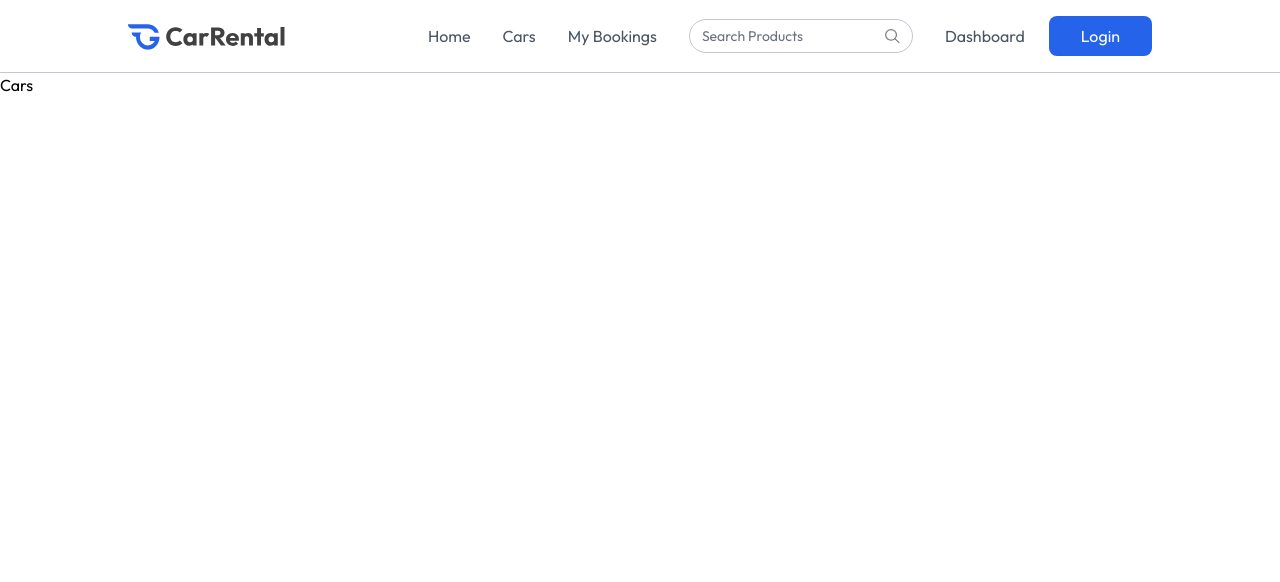
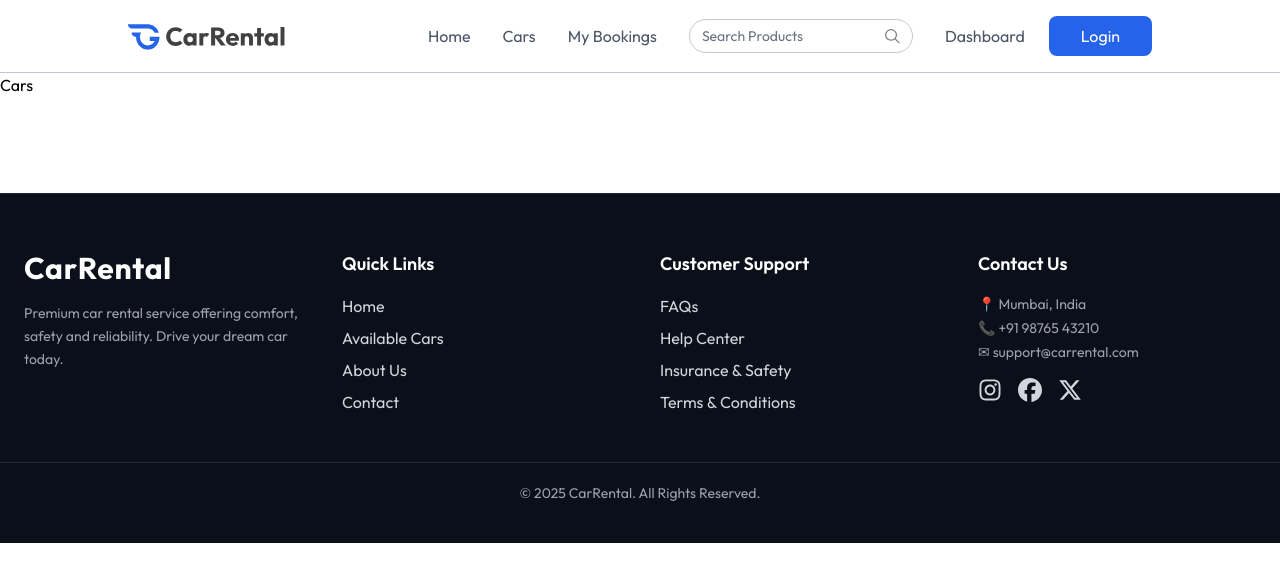
Before and after one commit to TechySuryansh/CarRental, a React (Vite) app in the folder client/: page /cars in a window 1280 px wide. Shown: the top 582 px of the page. Built offline with nearby package versions, Linux system fonts and the light colour scheme.

Commit message:
added car details

```diff
--- a/client/package.json
+++ b/client/package.json
@@ -16,6 +16,7 @@
     "multer": "^2.0.2",
     "react": "^19.1.1",
     "react-dom": "^19.1.1",
+    "react-icons": "^5.5.0",
     "react-redux": "^9.2.0",
     "react-router-dom": "^7.9.5",
     "tailwindcss": "^4.1.16"
--- a/client/src/App.jsx
+++ b/client/src/App.jsx
@@ -6,6 +6,7 @@ import CarDetails from './pages/CarDetails'
 import MyBookings from './pages/MyBookings'
 import Cars from './pages/Cars'
 import Login from './components/Login'
+import Footer from './components/Footer'
 
 const App = () => {
   const[showLogin,setShowLogin]=useState(false)
@@ -22,6 +23,8 @@ const App = () => {
 
 
       </Routes>
+      {!isOwnerPath && <Footer/>}
+
     </>
 
   )
--- /dev/null
+++ b/client/src/components/Footer.jsx
@@ -0,0 +1,61 @@
+import React from 'react'
+import { Link } from 'react-router-dom'
+import { FaInstagram, FaFacebook, FaXTwitter } from "react-icons/fa6";
+
+const Footer = () => {
+  return (
+    <footer className="bg-[#0B0F1A] text-gray-300 pt-14 pb-10 mt-24 border-t border-gray-800">
+
+      <div className="max-w-7xl mx-auto px-6 grid grid-cols-1 md:grid-cols-4 gap-10">
+
+        <div>
+          <h2 className="text-3xl font-bold text-white tracking-wide">CarRental</h2>
+          <p className="mt-4 text-gray-400 text-sm leading-relaxed">
+            Premium car rental service offering comfort, safety and reliability.
+            Drive your dream car today.
+          </p>
+        </div>
+
+        <div>
+          <h3 className="text-lg font-semibold text-white mb-4">Quick Links</h3>
+          <ul className="space-y-2">
+            <li><Link to="/" className="hover:text-white transition">Home</Link></li>
+            <li><Link to="/cars" className="hover:text-white transition">Available Cars</Link></li>
+            <li><Link to="/about" className="hover:text-white transition">About Us</Link></li>
+            <li><Link to="/contact" className="hover:text-white transition">Contact</Link></li>
+          </ul>
+        </div>
+
+        <div>
+          <h3 className="text-lg font-semibold text-white mb-4">Customer Support</h3>
+          <ul className="space-y-2">
+            <li><Link className="hover:text-white transition">FAQs</Link></li>
+            <li><Link className="hover:text-white transition">Help Center</Link></li>
+            <li><Link className="hover:text-white transition">Insurance & Safety</Link></li>
+            <li><Link className="hover:text-white transition">Terms & Conditions</Link></li>
+          </ul>
+        </div>
+
+        <div>
+          <h3 className="text-lg font-semibold text-white mb-4">Contact Us</h3>
+          <p className="text-gray-400 text-sm">📍 Mumbai, India</p>
+          <p className="text-gray-400 text-sm mt-1">📞 +91 98765 43210</p>
+          <p className="text-gray-400 text-sm mt-1">✉ support@carrental.com</p>
+
+          <div className="flex space-x-4 mt-4">
+            <FaInstagram size={24} className="cursor-pointer hover:text-white"/>
+            <FaFacebook size={24} className="cursor-pointer hover:text-white"/>
+            <FaXTwitter size={24} className="cursor-pointer hover:text-white"/>
+          </div>
+
+        </div>
+      </div>
+
+      <div className="border-t border-gray-800 mt-12 pt-5 text-center text-gray-400 text-sm">
+        © {new Date().getFullYear()} CarRental. All Rights Reserved.
+      </div>
+    </footer>
+  )
+}
+
+export default Footer
--- /dev/null
+++ b/client/src/components/Loader.jsx
@@ -0,0 +1,11 @@
+import React from 'react'
+
+const Loader = () => {
+  return (
+   <div className='flex justify-center items-center h-[80vh] '>
+ <div className='animate-spin rounded-full h-14 w-14 border-4>border-t-4 border-gray-200'></div>
+   </div>
+  )
+}
+
+export default Loader
--- /dev/null
+++ b/client/src/components/Newsletter.jsx
@@ -0,0 +1,44 @@
+import React from 'react'
+
+const Newsletter = () => {
+  return (
+    <div className="relative flex flex-col items-center justify-center text-center space-y-4 px-4 md:px-8 py-16 my-20 rounded-2xl
+    bg-gradient-to-r from-indigo-500 via-blue-500 to-cyan-400 shadow-xl overflow-hidden">
+
+      {/* Floating glow overlay */}
+      <div className="absolute inset-0 bg-[url('https://grainy-gradients.vercel.app/noise.svg')] opacity-15 pointer-events-none"></div>
+
+      <h1 className="md:text-4xl text-3xl font-bold text-white drop-shadow-lg">
+        Never Miss a Deal!
+      </h1>
+
+      <p className="md:text-lg text-gray-200 max-w-2xl">
+        Subscribe to get the latest offers, new arrivals, and exclusive discounts
+      </p>
+
+      <form className="relative flex items-center w-full max-w-xl mt-4">
+        <input
+          className="w-full h-12 md:h-14 px-4 bg-white/90 backdrop-blur-sm
+          border border-white/50 rounded-l-xl text-gray-700
+          shadow-inner focus:outline-none focus:border-white focus:ring-2 focus:ring-white/70 transition-all"
+          type="email"
+          placeholder="Enter your email"
+          required
+        />
+
+        <button
+          type="submit"
+          className="h-12 md:h-14 px-6 md:px-10 bg-black text-white font-semibold rounded-r-xl
+          hover:bg-gray-900 transition-all tracking-wide"
+        >
+          Subscribe
+        </button>
+      </form>
+
+      {/* bottom accent bar */}
+      <div className="w-24 h-1 mt-6 bg-white/80 rounded-full"></div>
+    </div>
+  )
+}
+
+export default Newsletter
--- a/client/src/pages/CarDetails.jsx
+++ b/client/src/pages/CarDetails.jsx
@@ -1,9 +1,99 @@
-import React from 'react'
+import React, { useEffect, useState } from 'react'
+import { useNavigate, useParams } from 'react-router-dom';
+import { assets, dummyCarData } from '../assets/assets';
+import Loader from '../components/Loader';
 
 const CarDetails = () => {
-  return (
-    <div>CarDetails</div>
-  )
+  const {id}= useParams();
+  const navigate=useNavigate();
+  const [car,setCar]=useState(null);
+
+  useEffect(()=>{
+    setCar(dummyCarData.find((c)=> String(c._id) === String(id)));
+  },[id]);
+
+  return car ?(
+    <div className='px-6 md:px-16 lg:px-24 xl:px-32 mt-16'>
+
+      {/* Back button */}
+      <button onClick={()=>navigate(-1)} className='flex items-center gap-2 mb-6 text-gray-500 cursor-pointer'>
+        <img src={assets.arrow_icon} alt="" className='rotate-180 opacity-65'/>
+        Back to all Cars
+      </button>
+
+      <div className='lg:flex lg:items-start lg:gap-10'>
+
+        {/* Car Image & left details */}
+        <div className='lg:w-2/3 space-y-6'>
+          <img src={car.image} alt="" className='w-full h-96 object-cover rounded-2xl shadow-lg'/>
+
+          <div>
+            <h1 className='text-3xl font-semibold'>{car.brand} {car.model}</h1>
+            <p className='text-gray-600'>{car.category} • {car.year}</p>
+          </div>
+
+          <hr className='border-gray-300 my-6' />
+
+          <div className='grid grid-cols-2 sm:grid-cols-4 gap-4'>
+            {[
+              {icon:assets.users_icon, text:`${car.seating_capacity} Seats`},
+              {icon:assets.fuel_icon, text:car.fuel_type},
+              {icon:assets.car_icon, text:car.transmission},
+              {icon:assets.location_icon, text:car.location}
+            ].map((item,index)=>(
+              <div key={index} className='flex flex-col items-center bg-gray-100 p-4 rounded-lg'>
+                <img src={item.icon} alt="" className='h-8 w-8 mb-2 opacity-75'/>
+                <p className='text-sm text-gray-700 font-medium'>{item.text}</p>
+              </div>
+            ))}
+          </div>
+
+          <div>
+            <h1 className='text-xl font-medium mb-3'>Description</h1>
+            <p className='text-gray-600 mt-2 leading-relaxed'>{car.description}</p>
+          </div>
+
+          <div>
+            <h1 className='text-xl font-medium mb-3'>Features</h1>
+
+            <ul className='grid grid-cols-1 sm:grid-cols-2 gap-2'>
+              {[
+                'Air Conditioning',
+                'GPS Navigation',
+                'Bluetooth Connectivity',
+                'Backup Camera',
+                'Cruise Control',
+                'Heated Seats',
+                'Sunroof/Moonroof',
+                'Keyless Entry',
+                'Alloy Wheels',
+                'Premium Sound System'
+              ].map((feature)=>(
+                <li key={feature} className='flex items-center gap-2'>
+                  <img src={assets.check_icon} alt="" className='h-4 w-4 opacity-70'/>
+                  {feature}
+                </li>
+              ))}
+            </ul>
+          </div>
+        </div>
+
+        {/* Booking Form Placeholder */}
+        <div className='lg:w-1/3 mt-10 lg:mt-0'>
+          <form className='bg-gray-50 border border-gray-200 p-6 rounded-xl shadow'>
+            <h1 className='text-xl font-semibold mb-4'>Book This Car</h1>
+            <p className='text-gray-600 text-sm mb-4'>Booking functionality coming soon...</p>
+
+            <button disabled className='w-full bg-gray-300 text-gray-600 py-3 rounded-lg cursor-not-allowed'>
+              Booking Disabled
+            </button>
+          </form>
+        </div>
+
+      </div>
+
+    </div>
+  ):<Loader/>
 }
 
 export default CarDetails
--- a/client/src/pages/Home.jsx
+++ b/client/src/pages/Home.jsx
@@ -3,6 +3,8 @@ import { Hero } from '../components/Hero'
 import { FeaturedSection } from '../components/FeaturedSection'
 import { Banner } from '../components/Banner'
 import Testimonial from '../components/Testimonial'
+import Newsletter from '../components/Newsletter'
+import Footer from '../components/Footer'
 
 export const Home = () => {
   return (
@@ -11,6 +13,8 @@ export const Home = () => {
     <FeaturedSection/>
     <Banner/>
     <Testimonial/>
+    <Newsletter/>
+
     </>
   )
 }
```
Also changed, not shown: 1 other file (tests, documents, lock files or other folders).
